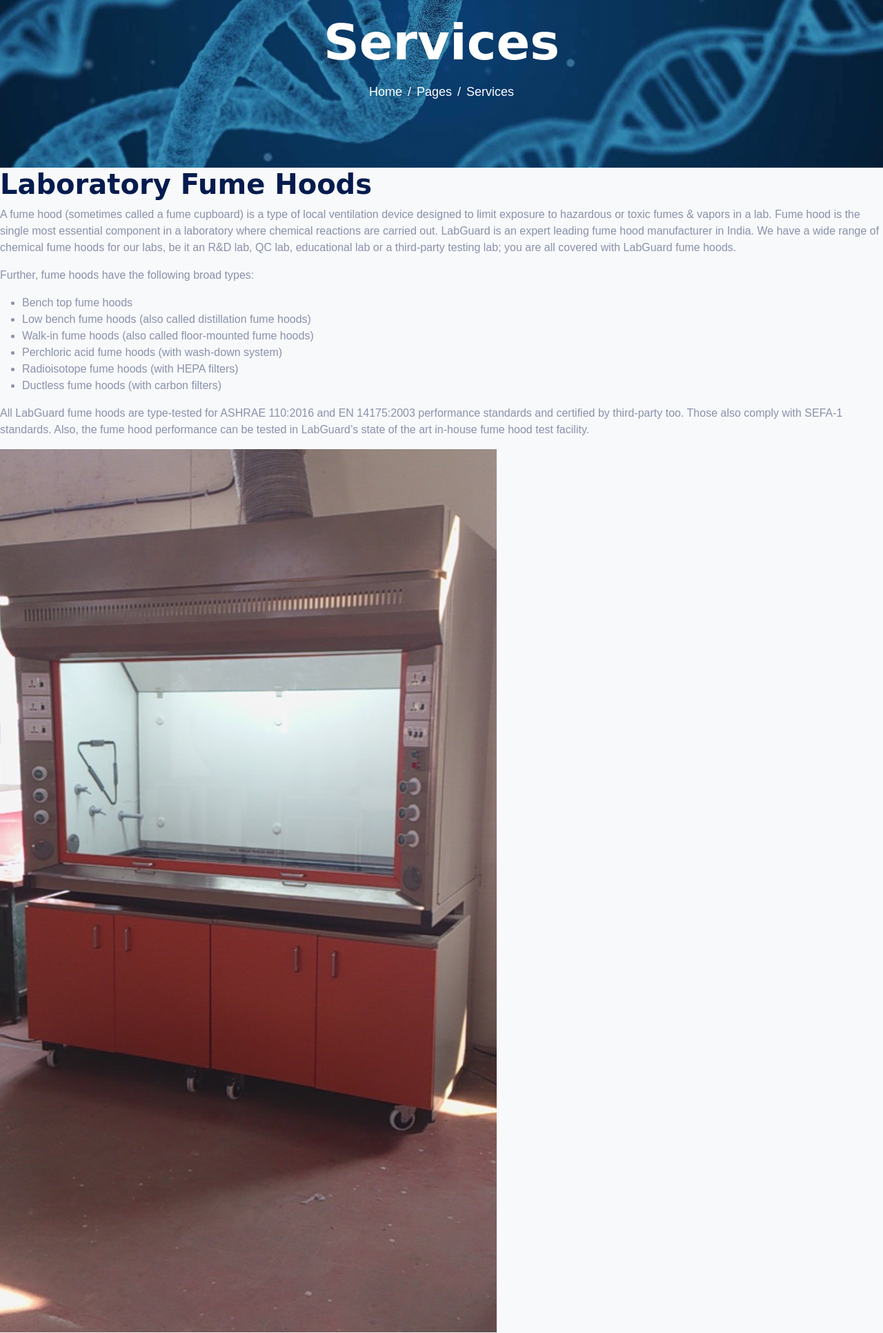
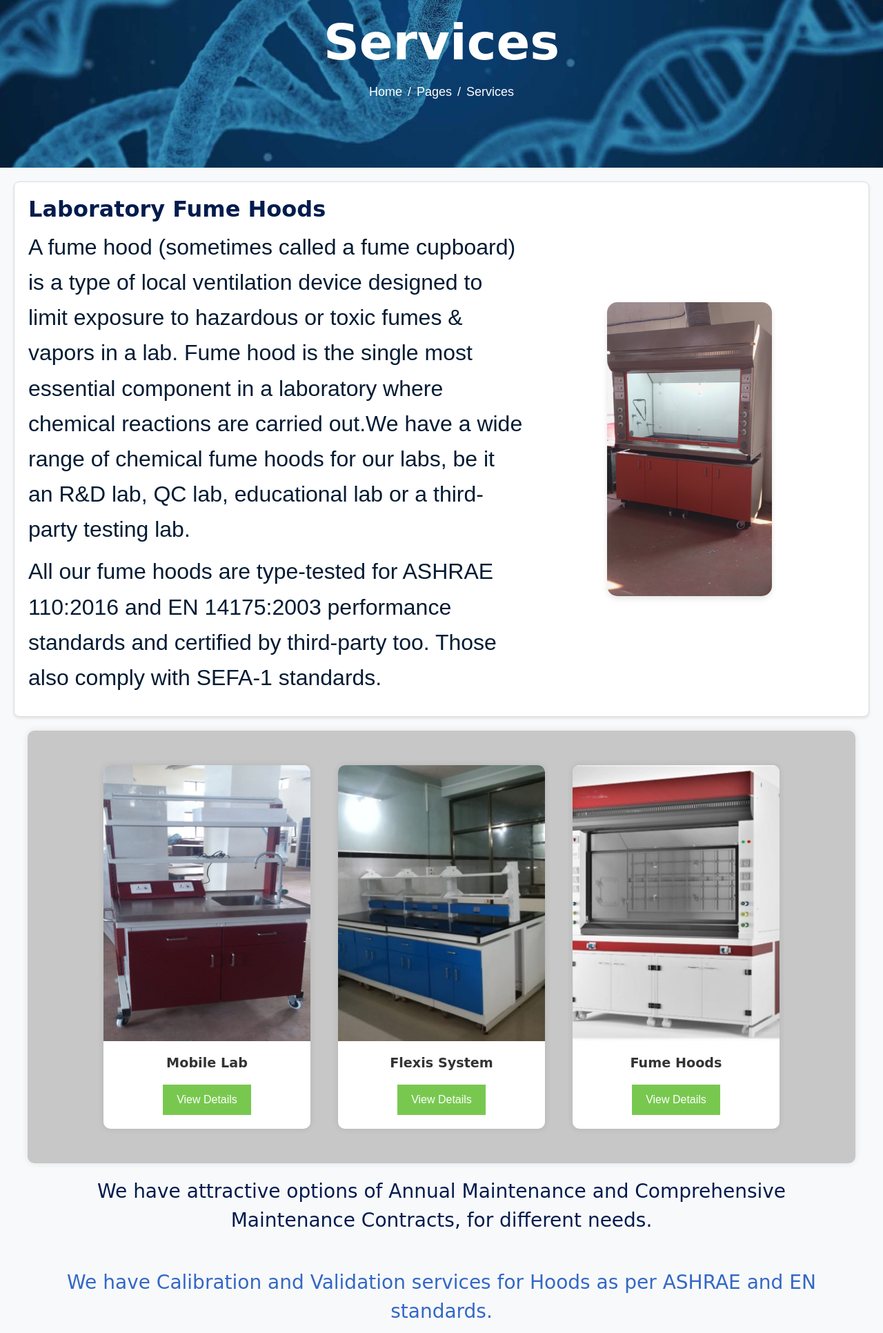
Before and after one commit to hynorm972/Perseus-Enterprises, a PHP site: page /service.html in a window 1280 px wide. Shown: the part 368-2300 px from the top of the page at 69% size. Run offline with PHP 8.4, Linux system fonts and the light colour scheme; some libraries are stand-ins or nearby versions; some web fonts are replaced.

Commit message:
service update

```diff
--- a/css/style.css
+++ b/css/style.css
@@ -873,3 +873,58 @@
 .container1 p:last-of-type {
     font-weight: bold;
 }
+
+.fume-hood-section {
+    display: flex;
+    justify-content: space-between;
+    padding: 20px;
+    background-color: #ffffff;
+    margin: 20px;
+    border: 1px solid #ddd;
+    border-radius: 8px;
+    box-shadow: 0 2px 4px rgba(0, 0, 0, 0.1);
+}
+
+.text-content {
+    max-width: 60%;
+}
+
+.text-content h1 {
+    font-size: 2em;
+    margin-bottom: 10px;
+}
+
+.text-content p {
+    line-height: 1.6;
+    margin-bottom: 10px;
+    color: #041b33;
+    font-size: 2em;
+    font-family: sans-serif;
+}
+
+.text-content ul {
+    list-style-type: disc;
+    padding-left: 20px;
+}
+
+.text-content ul li {
+    margin-bottom: 5px;
+}
+
+.image-content {
+    flex: 0 0 40%;
+    display: flex;
+    justify-content: center;
+    align-items: center;
+}
+
+.image-content img {
+    max-width: 50%;
+    height: auto;
+    border-radius: 15px; /* Rounded corners */
+    box-shadow: 0 4px 8px rgba(0, 0, 0, 0.1);
+}
+
+.service{
+    font-family: cursive;
+}
--- a/service.html
+++ b/service.html
@@ -140,25 +140,38 @@
     <div class="fume-hood-section">
         <div class="text-content">
             <h1>Laboratory Fume Hoods</h1>
-            <p>A fume hood (sometimes called a fume cupboard) is a type of local ventilation device designed to limit exposure to hazardous or toxic fumes & vapors in a lab. Fume hood is the single most essential component in a laboratory where chemical reactions are carried out. LabGuard is an expert leading fume hood manufacturer in India. We have a wide range of chemical fume hoods for our labs, be it an R&D lab, QC lab, educational lab or a third-party testing lab; you are all covered with LabGuard fume hoods.</p>
-            <p>Further, fume hoods have the following broad types:</p>
-            <ul>
-                <li>Bench top fume hoods</li>
-                <li>Low bench fume hoods (also called distillation fume hoods)</li>
-                <li>Walk-in fume hoods (also called floor-mounted fume hoods)</li>
-                <li>Perchloric acid fume hoods (with wash-down system)</li>
-                <li>Radioisotope fume hoods (with HEPA filters)</li>
-                <li>Ductless fume hoods (with carbon filters)</li>
-            </ul>
-            <p>All LabGuard fume hoods are type-tested for ASHRAE 110:2016 and EN 14175:2003 performance standards and certified by third-party too. Those also comply with SEFA-1 standards. Also, the fume hood performance can be tested in LabGuard’s state of the art in-house fume hood test facility.</p>
+            <p>A fume hood (sometimes called a fume cupboard) is a type of local ventilation device designed to limit exposure to hazardous or toxic fumes & vapors in a lab. Fume hood is the single most essential component in a laboratory where chemical reactions are carried out.We have a wide range of chemical fume hoods for our labs, be it an R&D lab, QC lab, educational lab or a third-party testing lab.</p>
+            <p>All our fume hoods are type-tested for ASHRAE 110:2016 and EN 14175:2003 performance standards and certified by third-party too. Those also comply with SEFA-1 standards.</p>
         </div>
         <div class="image-content">
             <img src="img1/DSC_1660.jpg" alt="Laboratory Fume Hood">
         </div>
-    <div class="container pb-5 text-dark fs-2">We have attractive options of Annual Maintenance  and Comprehensive Maintenance Contracts, for different needs.
-        <div class="mt-5">We have Calibration and Validation services for Hoods as per ASHRAE and EN standards.</div>
-        <div class="mt-5">We have options of upgrades for existing installation and setting up new installations.</div>
-        <div class="mt-5">We can undertake maintenance of all brands of Lab furniture and hoods.</div>
+    </div>
+    <div class="product-section">
+        <div class="products">
+            <div class="product-card">
+                <img src="img1/mobile.jpg" alt="Mobile Lab">
+                <h3>Mobile Lab</h3>
+                <button class="details-btn">View Details</button>
+            </div>
+            <div class="product-card">
+                <img src="img1/flexis.jpg" alt="Flexis System">
+                <h3>Flexis System</h3>
+                <button class="details-btn">View Details</button>
+            </div>
+            <div class="product-card">
+                <img src="img1/fume.jpg" alt="Fume Hoods">
+                <h3>Fume Hoods</h3>
+                <button class="details-btn">View Details</button>
+            </div>
+        </div>
+    </div>
+    <div class="service">
+        <div class="container pb-5 text-dark fs-3">We have attractive options of Annual Maintenance  and Comprehensive Maintenance Contracts, for different needs.
+            <div class="mt-5 text-primary">We have Calibration and Validation services for Hoods as per ASHRAE and EN standards.</div>
+            <div class="mt-5 text-primary-emphasis">We have options of upgrades for existing installation and setting up new installations.</div>
+            <div class="mt-5">We can undertake maintenance of all brands of Lab furniture and hoods.</div>
+        </div>
     </div>
     <!-- Service End -->
 
```
Also changed, not shown: contact.html (+5 -5 lines).
